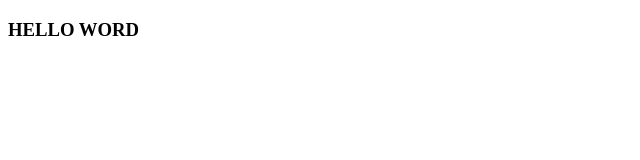
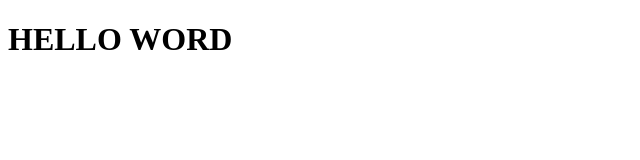
Before and after one commit to MassimoBergantin/htmlcss-hello, a plain HTML site: page index.html in a window 1280 px wide. Shown: the whole page, without its empty margins (0-640 px from the left). Drawn offline with Linux system fonts and the light colour scheme.

Commit message:
HELLO WORD

```diff
--- a/index.html
+++ b/index.html
@@ -8,6 +8,6 @@
     <title>Document</title>
 </head>
 <body>
-<h3>HELLO WORD</h3>
+<h1>HELLO WORD</h1>
 </body>
 </html>
```
